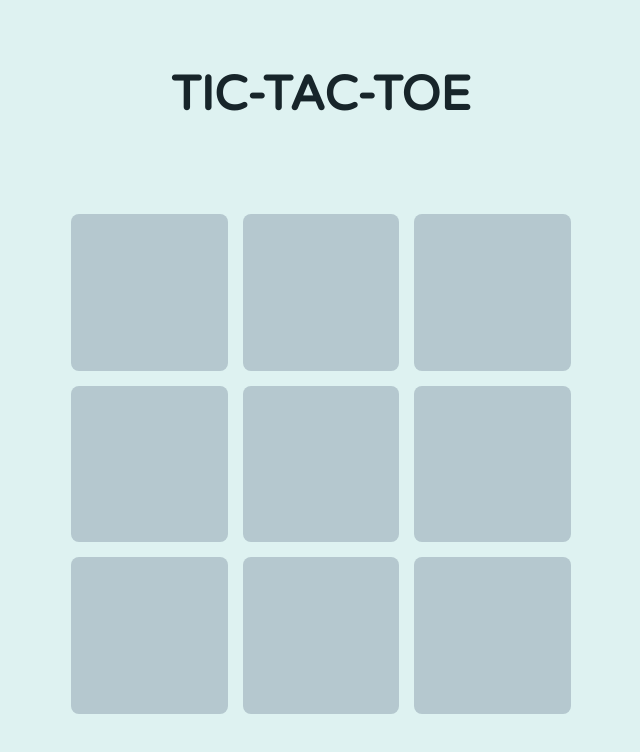
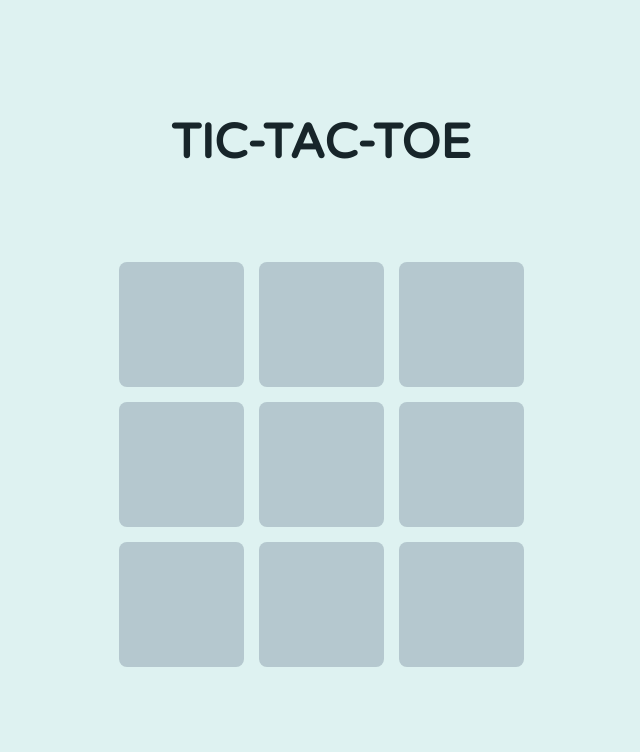
Before and after one commit to irao12/tic-tac-toe, a plain HTML site: page index.html in a window 1280 px wide. Both pictures are taken after a click on the button "PLAY". Shown: the whole page, without its empty margins (319-959 px from the left). Drawn offline with Linux system fonts and the light colour scheme.

```diff
--- a/style.css
+++ b/style.css
@@ -25,8 +25,10 @@ body {
 
     display: flex;
     flex-direction: column;
+
     justify-content: center;
     align-items: center;
+
     gap: 70px;
 }
 
@@ -97,16 +99,18 @@ body {
 
 /* board */
 .board {
-    width: min(500px, 75vw);
-    height: min(500px, 75vw);
+    width: min(500px, 75%);
+    height: min(500px, auto);
 
     border-radius: 10px;
 
     padding: 20px;
 
     display: none;
-    grid-template-columns: repeat(3, 1fr);
-    grid-template-rows: repeat(3, 1f);
+    grid-template-columns: repeat(3, 100px);
+    grid-template-rows: repeat(3, 100px);
+
+    justify-content: center;
 
     gap: 15px;
 }
@@ -119,7 +123,7 @@ body {
     align-items: center;
 
     color: #2b3a3a;
-    font-size: 4rem;
+    font-size: 3.5rem;
 
     cursor: pointer;
 }
@@ -128,9 +132,24 @@ body {
     background-color: #c8dbe2;
 }
 
-@media screen and (min-width: 600px) {
+@media screen and (min-width: 600px) and (min-height:600px) {
+    .board {
+        grid-template-columns: repeat(3, 125px);
+        grid-template-rows: repeat(3, 125px);
+    }
     .square {
         font-size: 4.5rem;
+    }
+}
+
+@media screen and (min-width: 900px) and (min-height:900px){
+    .board {
+        grid-template-columns: repeat(3, 175px);
+        grid-template-rows: repeat(3, 175px);
+    }
+
+    .square {
+        font-size: 6rem;
     }
 }
 
```
